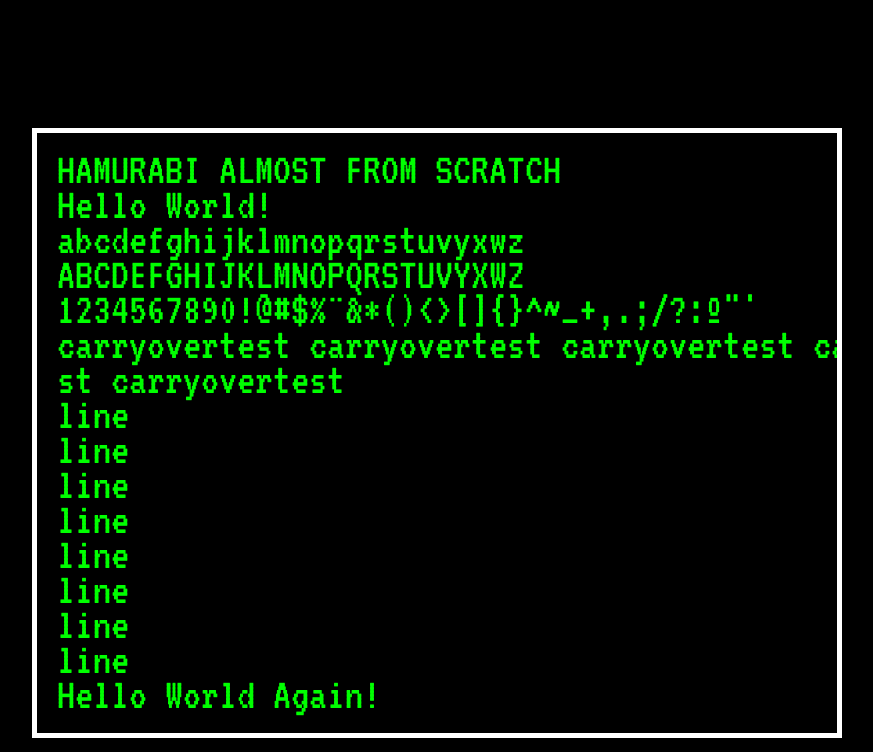
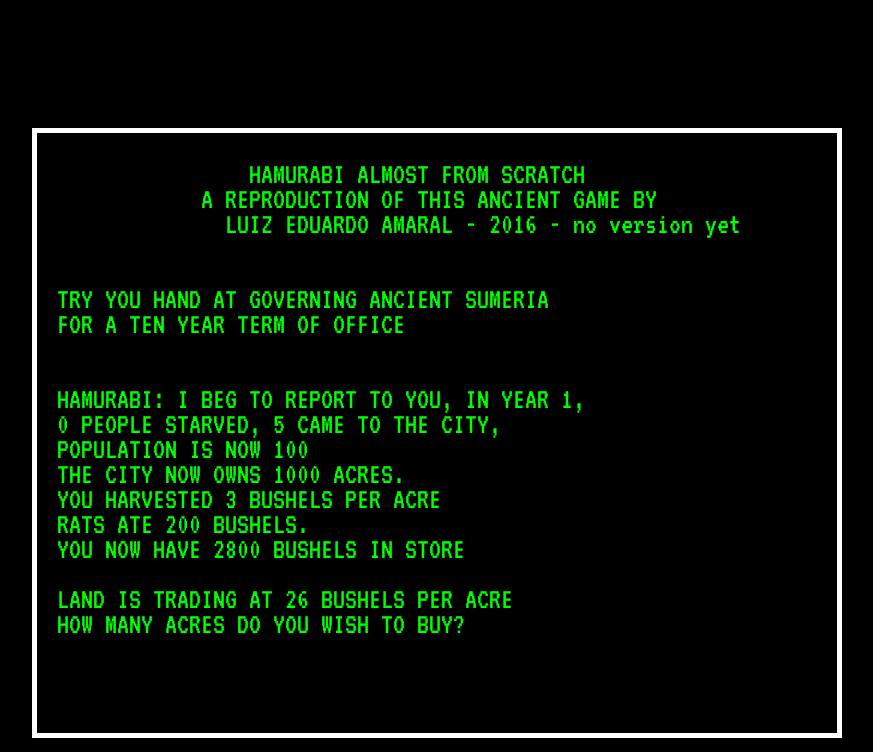
Before and after one commit to luxedo/tetris-almost-from-scratch, a plain HTML site: page index.html in a window 1280 px wide. Shown: the top 752 px of the page, without its empty margins (203-1076 px from the left). Drawn offline with Linux system fonts and the light colour scheme.

Commit message:
t03:00 Messing with the console display

```diff
--- a/draw.js
+++ b/draw.js
@@ -20,18 +20,69 @@ along with this program.  If not, see <http://www.gnu.org/licenses/>.
 "use strict";
 
 // Functions
-function blipScreen(text) {
-  /* Draws a 40 character line at a time until the
+function blitScreen(textArr, user, cursor) {
+  /* Draws a 61 character line at a time until the
   end of the `text` string*/
 
-  let textArr = text.split("\n");
+  // let [textArr, cursor] = makeText(text, user)
   let carry = 0;
+  let lastLine;
   textArr.forEach(value => {
-    do {
-      Game.ctx.fillText(value, 20, 50+35*carry);
-      value = value.slice(39);
-      carry += 1;
-    }
-    while (value.length > 0);
+    Game.ctx.fillText(value, 20, 50+25*carry);
+    lastLine = value;
+    carry++;
   });
+  if (cursor) {
+    Game.ctx.fillText("_", (lastLine.length+2)*12.5-5, 50+25*(carry-1));
+  }
 }
+
+function makeText(text, user) {
+  console.log(text);
+  text.push(user);
+  return text
+  // do {
+  //   lastLine = value;
+  //   Game.ctx.fillText(value.slice(0, 60), 20, 50+25*carry);
+  //   value = value.slice(61);
+  //   carry += 1;
+  // }
+  // while (value.length > 0);
+}
+
+let gameText = {
+  intro: [
+    `                HAMURABI ALMOST FROM SCRATCH`,
+    `            A REPRODUCTION OF THIS ANCIENT GAME BY`,
+    `              LUIZ EDUARDO AMARAL - 2016 - ${VERSION}`,
+    ``,
+    ``,
+    `TRY YOU HAND AT GOVERNING ANCIENT SUMERIA`,
+    `FOR A TEN YEAR TERM OF OFFICE`,
+    ``,
+    ``
+  ],
+  report: [
+    `HAMURABI: I BEG TO REPORT TO YOU, IN YEAR ${Game.year},`,
+    `${Game.starved} PEOPLE STARVED, ${Game.came} CAME TO THE CITY,`,
+    `POPULATION IS NOW ${Game.population}`,
+    `THE CITY NOW OWNS ${Game.acres} ACRES.`,
+    `YOU HARVESTED ${Game.harvest} BUSHELS PER ACRE`,
+    `RATS ATE ${Game.rats} BUSHELS.`,
+    `YOU NOW HAVE ${Game.store} BUSHELS IN STORE`,
+    ``,
+    `LAND IS TRADING AT ${Game.trade} BUSHELS PER ACRE`
+  ],
+  buyAcres: [`HOW MANY ACRES DO YOU WISH TO BUY? `],
+  sellAcres: [`HOW MANY ACRES DO YOU WISH TO SELL?`, ``],
+  feed: [`HOW MANY BUSHELS DO TO FEED YOUR PEOPLE?`],
+  plant: [`HOW MANY ACRES DO YOU WISH TO PLANT WITH SEED?`],
+  fink: [
+    `DUE THIS EXTREME MISMANAGEMENT YOU`,
+    `HAVE NOT ONLY BEEN IMPEACHED AND THROWN`,
+    `OUT OF OFFICE, BUT YOU HAVE ALSO BEEN DECLARED,`,
+    ``,
+    `                     'NATIONAL FINK!!!'`,
+    `SO LONG FOR NOW.`
+  ]
+}
--- a/gameScreen.js
+++ b/gameScreen.js
@@ -21,30 +21,22 @@ along with this program.  If not, see <http://www.gnu.org/licenses/>.
 
 // main game screen
 gameScreen.init = () => {
-    Game.ctx.font = "45px VT323";
-    Game.ctx.fillStyle = "#0F0";
-    Game.ctx.lineWidth = 0.1;
+  Game.ctx.font = "30px VT323";
+  Game.ctx.fillStyle = "#0F0";
+  Game.ctx.lineWidth = 0.1;
+  gameScreen.cursor = true;
+  gameScreen.userInput = "";
+  gameScreen.text = [];
+  gameScreen.text.push(...gameText.intro);
+  gameScreen.text.push(...gameText.report);
+  gameScreen.text.push(...gameText.buyAcres);
+  setInterval(() => gameScreen.cursor=!gameScreen.cursor, 500);
 }
 
 gameScreen.draw = () => {
-    Game.ctx.clearRect(0, 0, Game.width, Game.height)
-    blipScreen(
-`HAMURABI ALMOST FROM SCRATCH
-Hello World!
-abcdefghijklmnopqrstuvyxwz
-ABCDEFGHIJKLMNOPQRSTUVYXWZ
-1234567890!@#$%¨&*()<>[]{}^~_+,.;/?:º"'
-carryovertest carryovertest carryovertest carryovertest
-line
-line
-line
-line
-line
-line
-line
-line
-Hello World Again!
-`);
+  Game.ctx.clearRect(0, 0, Game.width, Game.height)
+  let showText = makeText(gameScreen.text, gameScreen.userInput);
+  blitScreen(showText, gameScreen.cursor);
 }
 
 gameScreen.update = () => {
--- a/gameloop.js
+++ b/gameloop.js
@@ -19,29 +19,39 @@ along with this program.  If not, see <http://www.gnu.org/licenses/>.
 */
 "use strict";
 
-// keyboard handler
-// let Key = {
-//   _pressed: {},
-//   _single: {},
-//   isDown: function(keyCode) {return this._pressed[keyCode]},
-//   onKeydown: function(event) {this._pressed[event.keyCode] = true},
-//   onKeyup: function(event) {delete this._pressed[event.keyCode]},
-// };
-// window.addEventListener('keyup', (event) => { Key.onKeyup(event) }, false);
-// window.addEventListener("keydown", (event) => {
-//   Key.onKeydown(event);
-//   if([32, 37, 38, 39, 40].indexOf(event.keyCode) > -1) {event.preventDefault()}
-// }, false);
+// preventDefault
+window.addEventListener("keydown", function (event) {
+  if ([32, 37, 38, 39, 40, 13].indexOf(event.keyCode) > -1) {
+    event.preventDefault();
+  }
+}, false);
 
 // Game object
 let Game = {
   fps: 60,
   width: 800,
-  height: 600
+  height: 600,
+  year: 1,
+  starved: 0,
+  came: 5,
+  population: 100,
+  acres: 1000,
+  planted: 1000,
+  harvest: 3,
+  rats: 200,
+  store: 2800,
+  trade: 26
 };
 
-// Game states
+// Game state/ keyboard handler
 let gameScreen = {}
+gameScreen.keyListener = window.addEventListener("keydown", function (event) {
+  for (var i = 48; i <= 90; i++) {
+    if (event.which === i) {
+      gameScreen.userInput += String.fromCharCode(i);
+    }
+  }
+});
 
 // sound factory
 // function soundFactory(audio, start, stop) {
--- a/index.html
+++ b/index.html
@@ -27,8 +27,8 @@ along with this program.  If not, see <http://www.gnu.org/licenses/>.
     <link rel="stylesheet" href="style.css">
     <link href="https://fonts.googleapis.com/css?family=VT323" rel="stylesheet">
     <script src="script.js"></script>
+    <script src="gameloop.js"></script>
     <script src="draw.js"></script>
-    <script src="gameloop.js"></script>
     <script src="gameScreen.js"></script>
 
     <!-- twitter -->
```
Also changed, not shown: README.md.
